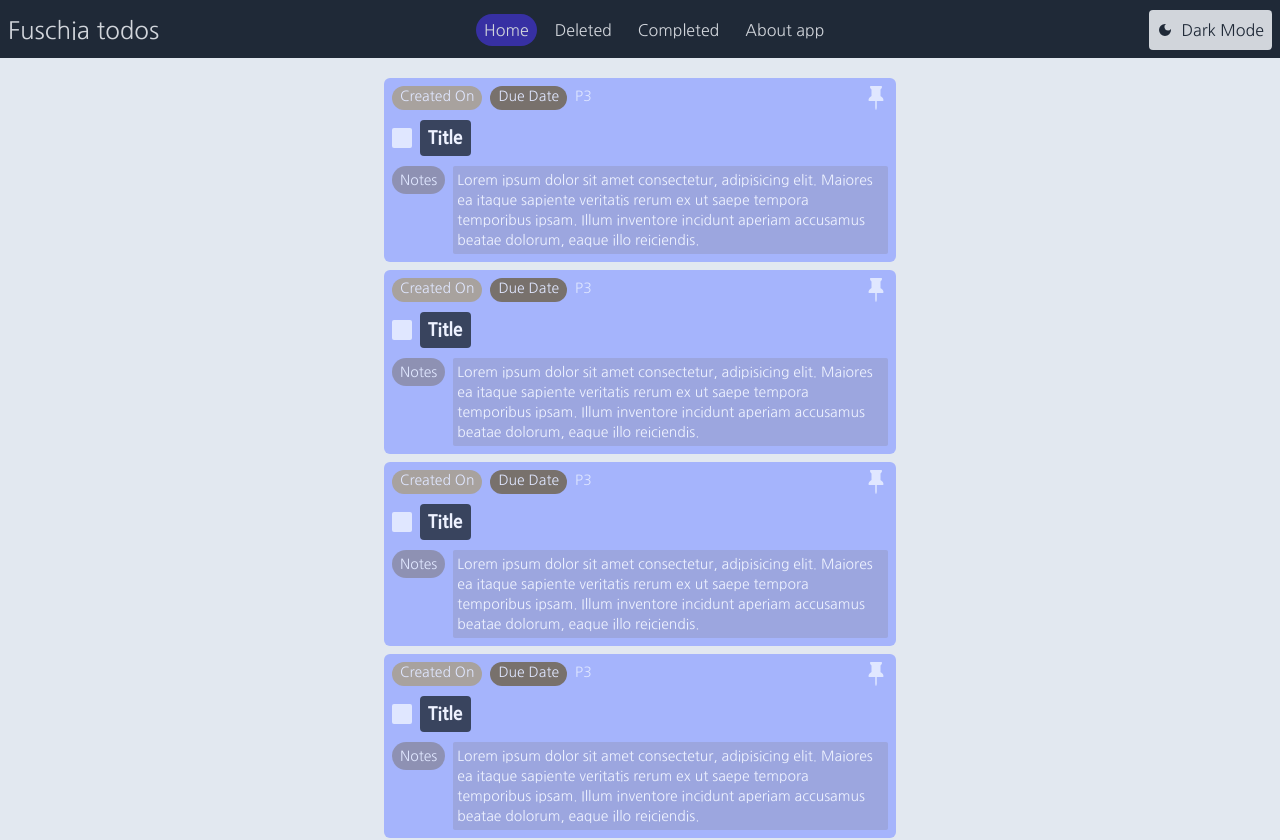
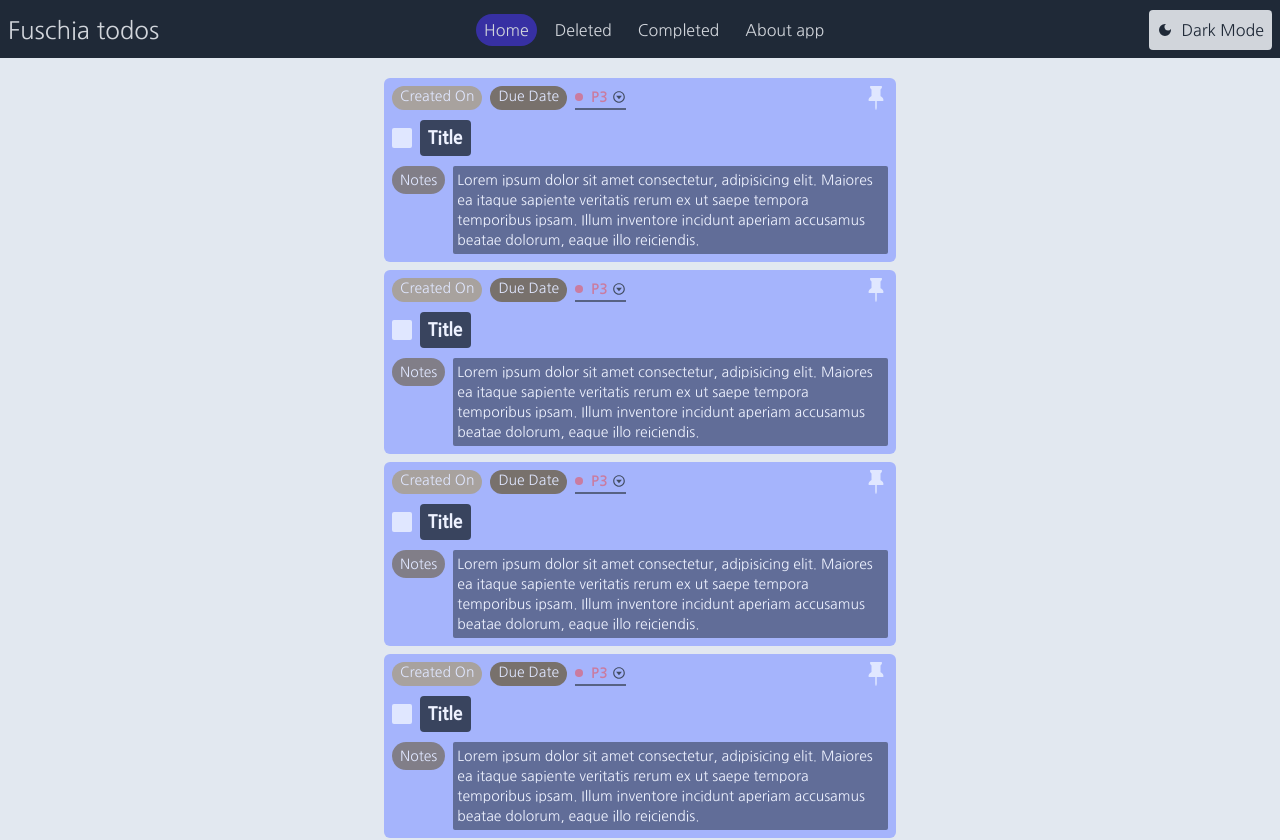
Before and after one commit to kaboomblam/tododarklight, a React (Vite) app: page / in a window 1280 px wide. Shown: the top 840 px of the page. Built offline with nearby package versions, Linux system fonts and the light colour scheme.

Commit message:
Tweak item priority dropdown style

```diff
--- a/src/components/TodoListItem.tsx
+++ b/src/components/TodoListItem.tsx
@@ -25,8 +25,12 @@ const TodoListItem: React.FC<Props> = ({ todoItem }) => {
         <div className="flex bg-stone-500 rounded-full px-2">
           <p>Due Date</p>
         </div>
-        <div className="">
+        <div className="flex gap-1 items-center border-gray-700/70 text-red-500/50 font-bold border-b-2">
+          <div className="w-2 h-2 rounded-full bg-red-500/50 dark:bg-red-500/70 mr-1" />
           <p>P3</p>
+          <div className="text-gray-700 opacity-90 dark:opacity-80">
+            <BiCaretDownCircle />
+          </div>
         </div>
         <div className="flex-1 text-2xl flex items-end justify-end bg-red-500/0">
           <BsPinFill />
@@ -41,10 +45,10 @@ const TodoListItem: React.FC<Props> = ({ todoItem }) => {
       </div>
       {/* Notes bar */}
       <div className="flex gap-2 text-sm items-start">
-        <div className="flex bg-stone-500/50 rounded-full px-2 py-1">
+        <div className="flex bg-stone-500/80 rounded-full px-2 py-1">
           <p>Notes</p>
         </div>
-        <div className="flex-1 text-sm font-[400] bg-stone-500/20 p-1 rounded-sm text-indigo-50">
+        <div className="flex-1 text-sm font-[400] bg-gray-800/50 p-1 rounded-sm text-indigo-50">
           <p>
             Lorem ipsum dolor sit amet consectetur, adipisicing elit. Maiores ea
             itaque sapiente veritatis rerum ex ut saepe tempora temporibus
@@ -53,21 +57,6 @@ const TodoListItem: React.FC<Props> = ({ todoItem }) => {
           </p>
         </div>
       </div>
-      {/* Actions bar */}
-      <div className="hidden hover:flex gap-2 text-base items-center">
-        <div className="flex items-center gap-1 text-stone-500 bg-[#f2e0fe7a] hover:bg-indigo-800 hover:text-indigo-100 cursor-pointer px-2 font-[800] rounded-lg transition-all duration-300">
-          <div className="w-2 h-2 rounded-full bg-red-500/50 dark:bg-red-500/70 mr-1"></div>
-          <p>Priority 3</p>
-          <div className="opacity-70 dark:opacity-80">
-            <BiCaretDownCircle />
-          </div>
-        </div>
-        <div className="flex-1 flex justify-end items-center">
-          <div>
-            <MdModeEditOutline />
-          </div>
-        </div>
-      </div>
     </div>
   );
 };
```
